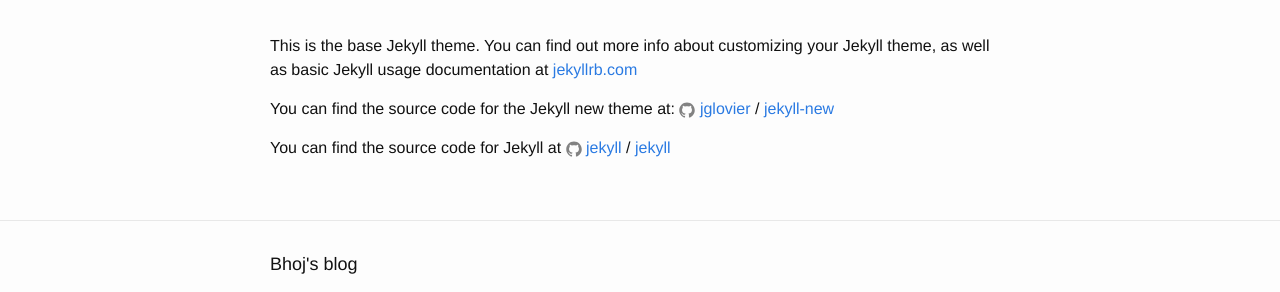
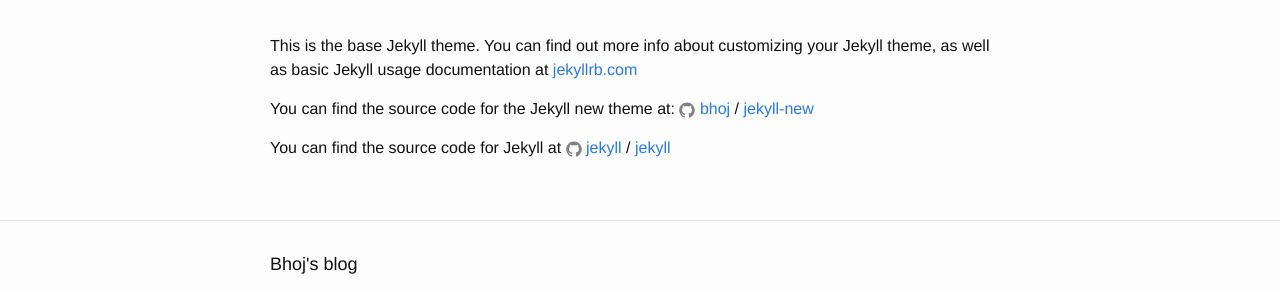
Before and after one commit to bhoj001/notusedgitio, a Jekyll site: the page built from about.md, in a window 1280 px wide. Shown: the part 130-422 px from the top of the page. Built offline with Jekyll 4.4.1, drawn with Linux system fonts in a browser that asks for light colours.

Commit message:
Update about.md

```diff
--- a/about.md
+++ b/about.md
@@ -7,7 +7,7 @@ permalink: /about/
 This is the base Jekyll theme. You can find out more info about customizing your Jekyll theme, as well as basic Jekyll usage documentation at [jekyllrb.com](http://jekyllrb.com/)
 
 You can find the source code for the Jekyll new theme at:
-{% include icon-github.html username="jglovier" %} /
+{% include icon-github.html username="bhoj" %} /
 [jekyll-new](https://github.com/jglovier/jekyll-new)
 
 You can find the source code for Jekyll at
```
